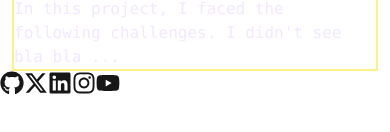
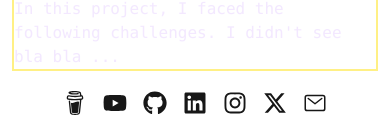
Before and after one commit to Qayyax/portfolio, a Next.js app: page / in a window 390 px wide. Shown: the part 853-985 px from the top of the page. Before the commit the page ends 948 px from the top, so only its background shows below. Built offline with nearby package versions, Linux system fonts and the light colour scheme; a web font is replaced by a local one.

Commit message:
footer section for mobile completed

```diff
--- a/app/_ui/components/text/HomeText.tsx
+++ b/app/_ui/components/text/HomeText.tsx
@@ -13,7 +13,11 @@ export default function HomeText() {
           I am a fullstack developer with a master&apos;s degree in big data
           analytics. Currently, I am working on improving my coding career. I
           can build websites and apps. You can{" "}
-          <a href="mailto:qayyax@gmail.com" className={linkClasses}>
+          <a
+            href="mailto:qayyax@gmail.com"
+            target="_blank"
+            className={linkClasses}
+          >
             {/* on hover the color should glow more or something*/}
             contact me
           </a>
--- a/app/_ui/layout/footer.tsx
+++ b/app/_ui/layout/footer.tsx
@@ -1,9 +1,7 @@
 // TODO:
 // - Icon links to :
-// - [x] Github, linked in, x, gmail, youtube
 // - [] my name at the center of the footer
-// - [] Buy me coffe icon
-//   - [] https://coff.ee/qayyax
+// - [] gmail mail to mailto:qayyax@gmail.com
 
 import SocialIcon from "../components/icons/social-icons";
 
@@ -15,45 +13,54 @@ import { FaInstagram as Instagram } from "react-icons/fa6";
 import { IoMailOutline as Gmail } from "react-icons/io5";
 import { SiBuymeacoffee as Coffee } from "react-icons/si";
 
-const links = {
-  youtube: {
+const links = [
+  {
+    title: "Buyme Coffee",
+    link: "https://coff.ee/qayyax",
+    icon: Coffee,
+  },
+  {
     title: "Youtube",
     link: "https://www.youtube.com/@TifeLogs",
     icon: Youtube,
   },
-  gitHub: {
+  {
     title: "GitHub",
     link: "https://www.github.com/qayyax",
     icon: Github,
   },
-  linkedIn: {
+  {
     title: "LinkedIn",
     link: "https://www.linkedin.com/in/tife-olatunji-b12729296/",
     description: "Send me a message here :)",
     icon: LinkedIn,
   },
-  instagram: {
+  {
     title: "Instagram",
     link: "https://www.instagram.com/tife_len/",
     icon: Instagram,
     description: "I post art and random things, chat with me here",
   },
-  twitter: {
+  {
     title: "X / Twitter",
     link: "https://x.com/qayyax",
     icon: Twitter,
     description: "I only post when I make something",
   },
-};
+  {
+    title: "Gmail",
+    link: "mailto:qayyax@gmail.com",
+    icon: Gmail,
+    description: "Send me a mail",
+  },
+];
 
 export default function Footer() {
   return (
-    <footer className="flex">
-      <SocialIcon to={links.gitHub.link} icon={links.gitHub.icon} />
-      <SocialIcon to={links.twitter.link} icon={links.twitter.icon} />
-      <SocialIcon to={links.linkedIn.link} icon={links.linkedIn.icon} />
-      <SocialIcon to={links.instagram.link} icon={links.instagram.icon} />
-      <SocialIcon to={links.youtube.link} icon={links.youtube.icon} />
+    <footer className="flex justify-center items-center gap-4 p-5">
+      {links.map((item) => (
+        <SocialIcon key={item.link} icon={item.icon} to={item.link} />
+      ))}
     </footer>
   );
 }
```
